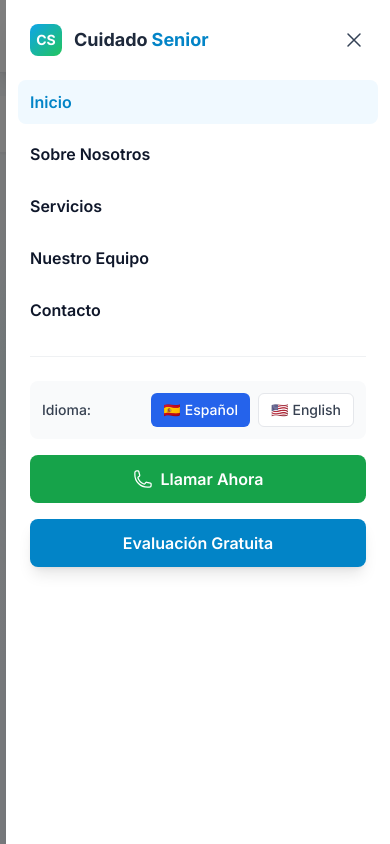
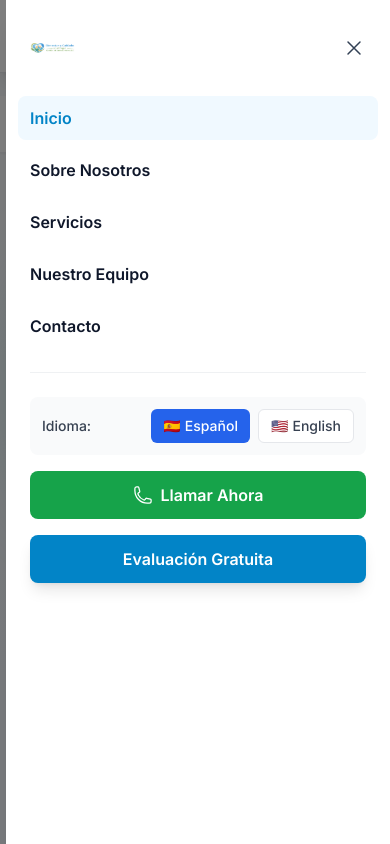
Before and after one commit to TnT991129/bienestar-cuidado-hogar, a Next.js app: page / in a window 390 px wide. Both pictures are taken after a click on the button "Abrir menú principal". Shown: the top 844 px of the page. Built offline with nearby package versions, Linux system fonts and the light colour scheme.

Commit message:
Replace mobile menu logo text with company logo
- Removed 'Cuidado Senior' text from mobile navigation
- Added company logo.png to mobile menu header
- Consistent branding across desktop and mobile navigation
- Logo size: 48x48px for mobile menu

```diff
--- a/src/components/layout/Header.tsx
+++ b/src/components/layout/Header.tsx
@@ -222,14 +222,12 @@ export default function Header() {
               className="right-0 z-[9999] fixed inset-y-0 bg-white shadow-xl px-6 py-6 w-full max-w-sm overflow-y-auto"
             >
               <div className="flex justify-between items-center">
-                <Link href="/" className="flex items-center space-x-3 -m-1.5 p-1.5">
-                  <div className="flex justify-center items-center bg-gradient-to-br from-primary-500 to-secondary-500 rounded-lg w-8 h-8">
-                    <span className="font-bold text-white text-sm">CS</span>
-                  </div>
-                  <div>
-                    <span className="font-bold text-trust-800 text-lg">Cuidado</span>
-                    <span className="ml-1 font-bold text-primary-600 text-lg">Senior</span>
-                  </div>
+                <Link href="/" className="flex items-center -m-1.5 p-1.5">
+                  <img
+                    src={`${process.env.NODE_ENV === 'production' ? '/bienestar-cuidado-hogar' : ''}/logo.png`}
+                    alt="Bienestar y Cuidado en el Hogar Logo"
+                    className="w-12 h-12 object-contain"
+                  />
                 </Link>
                 <button
                   type="button"
```
